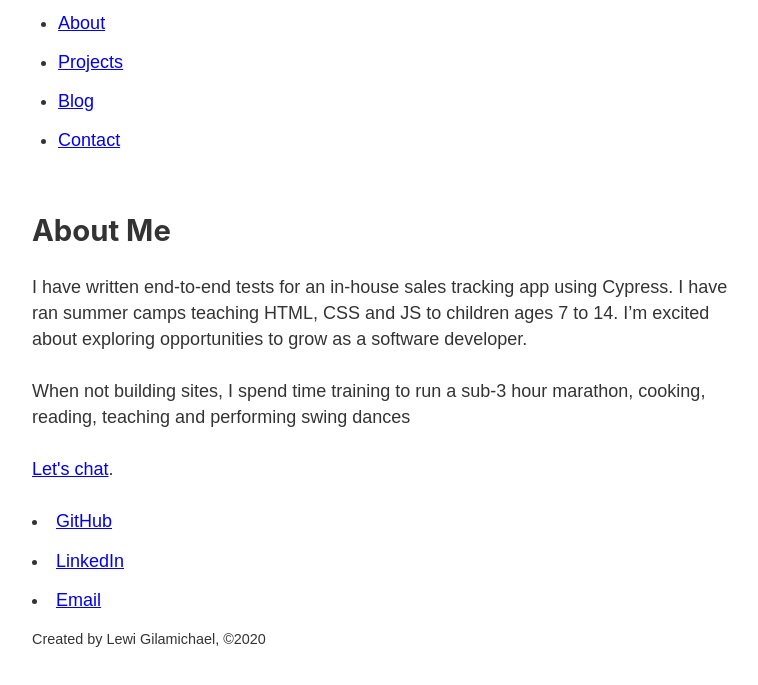
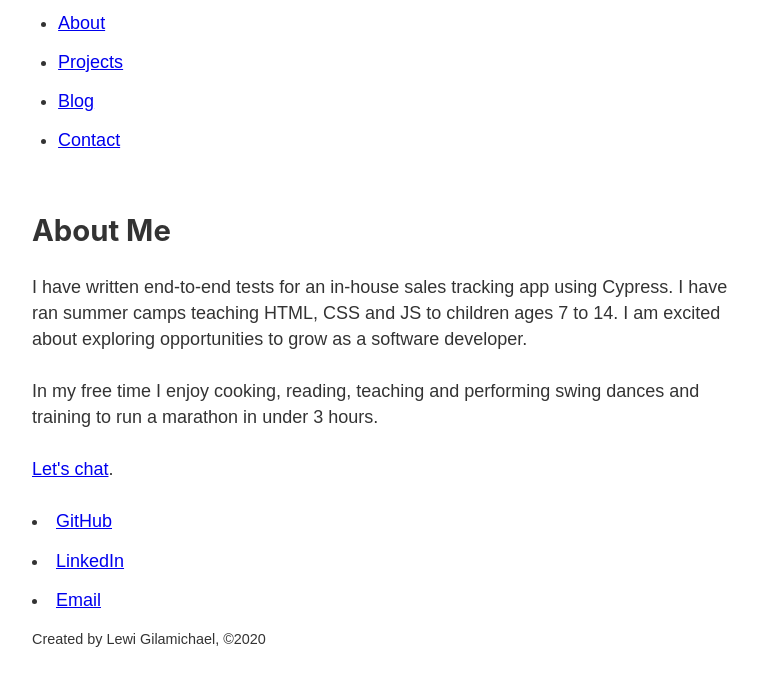
Before and after one commit to lewi-g/lewi.me, a Gatsby site: page /about in a window 1280 px wide. Shown: the part 151-836 px from the top of the page, without its empty margins (251-1009 px from the left). Built offline with nearby package versions, Linux system fonts and the light colour scheme; Gatsby itself is replaced by a stand-in of ours.

```diff
--- a/src/pages/about.js
+++ b/src/pages/about.js
@@ -10,8 +10,8 @@
       <section id="basics">
         <h2>About Me</h2>
         <p>I have written end-to-end tests for an in-house sales tracking app using Cypress. I have ran summer camps teaching HTML, CSS and JS to children ages 7 to 14.
-         I’m excited about exploring opportunities to grow as a software developer.</p>
-        <p>When not building sites, I spend time training to run a sub-3 hour marathon, cooking, reading, teaching and performing swing dances</p>
+         I am excited about exploring opportunities to grow as a software developer.</p>
+        <p>In my free time I enjoy cooking, reading, teaching and performing swing dances and training to run a marathon in under 3 hours.</p>
         <p> <Link to="/contact">Let's chat</Link>.</p>
       </section>
     </Layout>
```
